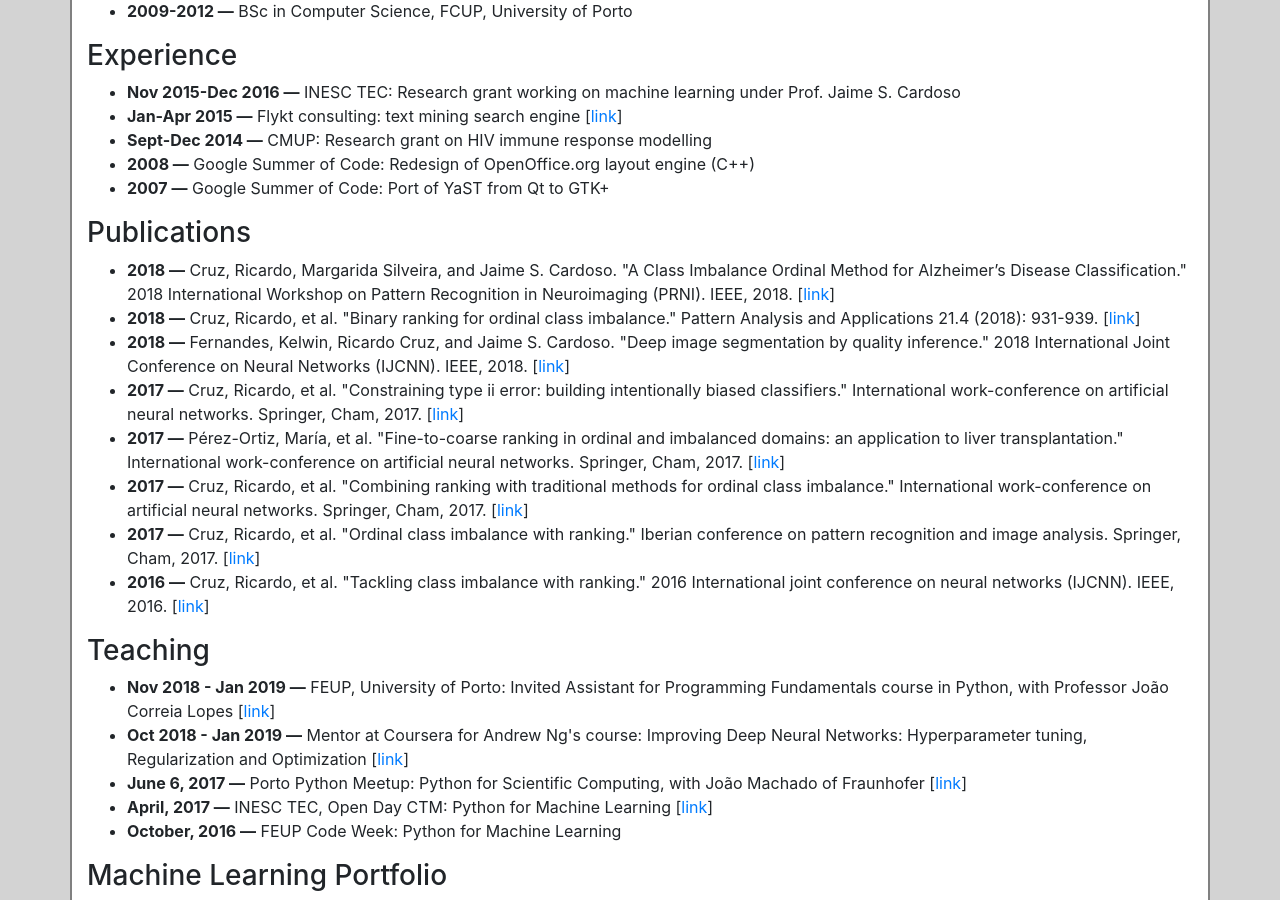
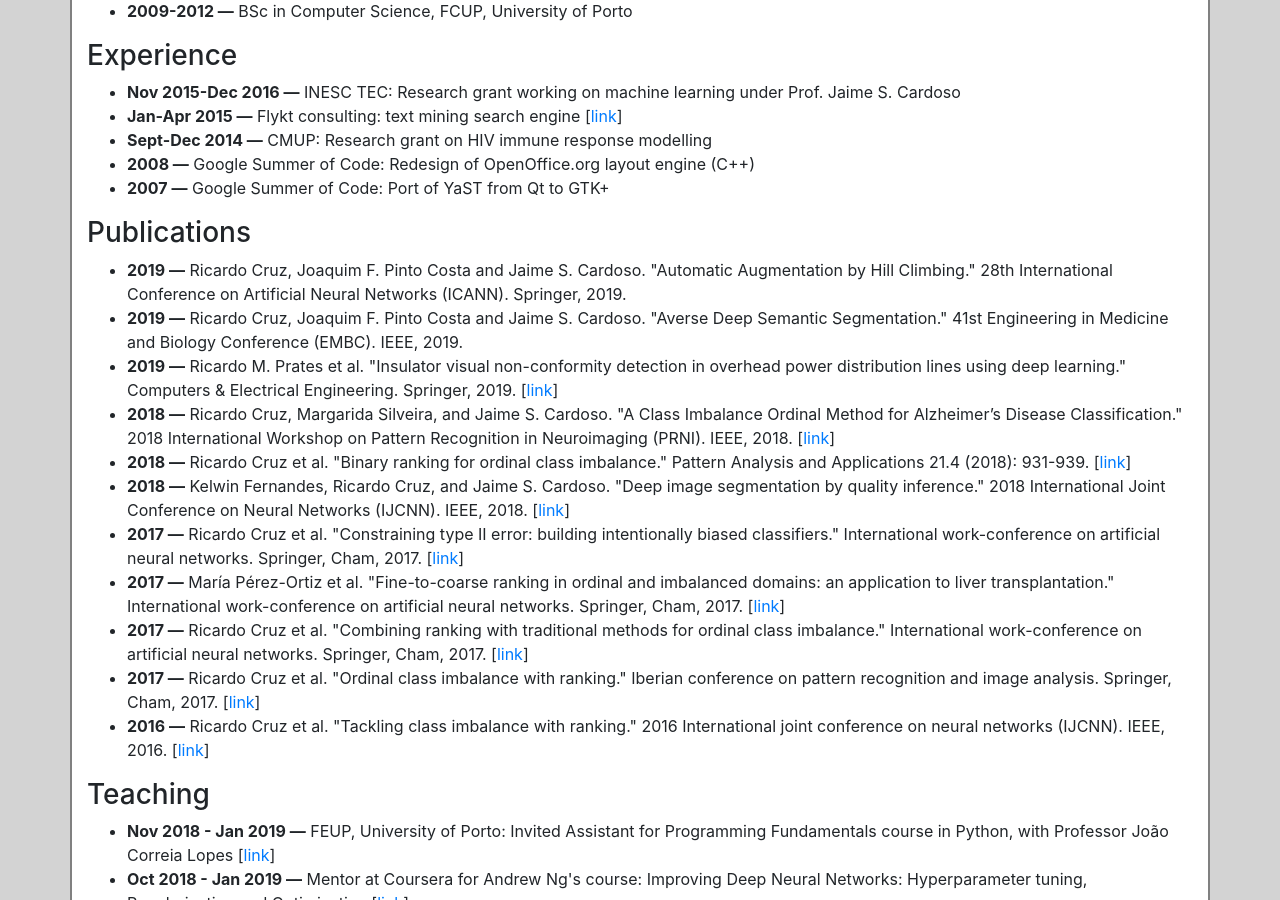
Before and after one commit to rpmcruz/rpmcruz.github.io, a Jekyll site: the page built from work.html, in a window 1280 px wide and 900 px high, scrolled down 272 px. Built offline with Jekyll 4.4.1, drawn with Linux system fonts in a browser that asks for light colours.

Commit message:
Updated publications of 2019.

```diff
--- a/work.html
+++ b/work.html
@@ -33,21 +33,27 @@ active: work
 <h3>Publications</h3>
 <ul>
 
-<li><b>2018 &mdash;</b> Cruz, Ricardo, Margarida Silveira, and Jaime S. Cardoso. "A Class Imbalance Ordinal Method for Alzheimer’s Disease Classification." 2018 International Workshop on Pattern Recognition in Neuroimaging (PRNI). IEEE, 2018. [<a href="https://ieeexplore.ieee.org/abstract/document/8423960/">link</a>]</li>
+<li><b>2019 &mdash;</b> Ricardo Cruz, Joaquim F. Pinto Costa and Jaime S. Cardoso. "Automatic Augmentation by Hill Climbing." 28th International Conference on Artificial Neural Networks (ICANN). Springer, 2019.</li>
 
-<li><b>2018 &mdash;</b> Cruz, Ricardo, et al. "Binary ranking for ordinal class imbalance." Pattern Analysis and Applications 21.4 (2018): 931-939. [<a href="https://link.springer.com/epdf/10.1007/s10044-018-0705-4?author_access_token=p2L5jwabAzmA-hENM_mugfe4RwlQNchNByi7wbcMAY42mOH72RPQeb098_tyy79R09eJLVa1A5i0Fl8_sgW1ks0WseTTuEtHZyi1eB8zBX3Z7vgZBxHJZ3x26EzyODMrDn4oUkmT-tVcZK4oD3u4vQ%3D%3D">link</a>]</li>
+<li><b>2019 &mdash;</b> Ricardo Cruz, Joaquim F. Pinto Costa and Jaime S. Cardoso. "Averse Deep Semantic Segmentation." 41st Engineering in Medicine and Biology Conference (EMBC). IEEE, 2019.</li>
 
-<li><b>2018 &mdash;</b> Fernandes, Kelwin, Ricardo Cruz, and Jaime S. Cardoso. "Deep image segmentation by quality inference." 2018 International Joint Conference on Neural Networks (IJCNN). IEEE, 2018. [<a href="https://ieeexplore.ieee.org/abstract/document/8489696/">link</a>]</li>
+<li><b>2019 &mdash;</b> Ricardo M. Prates et al. "Insulator visual non-conformity detection in overhead power distribution lines using deep learning." Computers & Electrical Engineering. Springer, 2019. [<a href="https://www.sciencedirect.com/science/article/pii/S004579061930967X?dgcid=coauthor">link</a>]</li>
 
-<li><b>2017 &mdash;</b> Cruz, Ricardo, et al. "Constraining type ii error: building intentionally biased classifiers." International work-conference on artificial neural networks. Springer, Cham, 2017. [<a href="https://link.springer.com/chapter/10.1007/978-3-319-59147-6_47">link</a>]</li>
+<li><b>2018 &mdash;</b> Ricardo Cruz, Margarida Silveira, and Jaime S. Cardoso. "A Class Imbalance Ordinal Method for Alzheimer’s Disease Classification." 2018 International Workshop on Pattern Recognition in Neuroimaging (PRNI). IEEE, 2018. [<a href="https://ieeexplore.ieee.org/abstract/document/8423960/">link</a>]</li>
 
-<li><b>2017 &mdash;</b> Pérez-Ortiz, María, et al. "Fine-to-coarse ranking in ordinal and imbalanced domains: an application to liver transplantation." International work-conference on artificial neural networks. Springer, Cham, 2017. [<a href="https://link.springer.com/chapter/10.1007/978-3-319-59147-6_45">link</a>]</li>
+<li><b>2018 &mdash;</b> Ricardo Cruz et al. "Binary ranking for ordinal class imbalance." Pattern Analysis and Applications 21.4 (2018): 931-939. [<a href="https://link.springer.com/epdf/10.1007/s10044-018-0705-4?author_access_token=p2L5jwabAzmA-hENM_mugfe4RwlQNchNByi7wbcMAY42mOH72RPQeb098_tyy79R09eJLVa1A5i0Fl8_sgW1ks0WseTTuEtHZyi1eB8zBX3Z7vgZBxHJZ3x26EzyODMrDn4oUkmT-tVcZK4oD3u4vQ%3D%3D">link</a>]</li>
 
-<li><b>2017 &mdash;</b> Cruz, Ricardo, et al. "Combining ranking with traditional methods for ordinal class imbalance." International work-conference on artificial neural networks. Springer, Cham, 2017. [<a href="https://link.springer.com/chapter/10.1007/978-3-319-59147-6_46">link</a>]</li>
+<li><b>2018 &mdash;</b> Kelwin Fernandes, Ricardo Cruz, and Jaime S. Cardoso. "Deep image segmentation by quality inference." 2018 International Joint Conference on Neural Networks (IJCNN). IEEE, 2018. [<a href="https://ieeexplore.ieee.org/abstract/document/8489696/">link</a>]</li>
 
-<li><b>2017 &mdash;</b> Cruz, Ricardo, et al. "Ordinal class imbalance with ranking." Iberian conference on pattern recognition and image analysis. Springer, Cham, 2017. [<a href="https://link.springer.com/chapter/10.1007/978-3-319-58838-4_1">link</a>]</li>
+<li><b>2017 &mdash;</b> Ricardo Cruz et al. "Constraining type II error: building intentionally biased classifiers." International work-conference on artificial neural networks. Springer, Cham, 2017. [<a href="https://link.springer.com/chapter/10.1007/978-3-319-59147-6_47">link</a>]</li>
 
-<li><b>2016 &mdash;</b> Cruz, Ricardo, et al. "Tackling class imbalance with ranking." 2016 International joint conference on neural networks (IJCNN). IEEE, 2016. [<a href="http://ieeexplore.ieee.org/abstract/document/7727469/">link</a>]</li>
+<li><b>2017 &mdash;</b> María Pérez-Ortiz et al. "Fine-to-coarse ranking in ordinal and imbalanced domains: an application to liver transplantation." International work-conference on artificial neural networks. Springer, Cham, 2017. [<a href="https://link.springer.com/chapter/10.1007/978-3-319-59147-6_45">link</a>]</li>
+
+<li><b>2017 &mdash;</b> Ricardo Cruz et al. "Combining ranking with traditional methods for ordinal class imbalance." International work-conference on artificial neural networks. Springer, Cham, 2017. [<a href="https://link.springer.com/chapter/10.1007/978-3-319-59147-6_46">link</a>]</li>
+
+<li><b>2017 &mdash;</b> Ricardo Cruz et al. "Ordinal class imbalance with ranking." Iberian conference on pattern recognition and image analysis. Springer, Cham, 2017. [<a href="https://link.springer.com/chapter/10.1007/978-3-319-58838-4_1">link</a>]</li>
+
+<li><b>2016 &mdash;</b> Ricardo Cruz et al. "Tackling class imbalance with ranking." 2016 International joint conference on neural networks (IJCNN). IEEE, 2016. [<a href="http://ieeexplore.ieee.org/abstract/document/7727469/">link</a>]</li>
 
 </ul>
 
```
